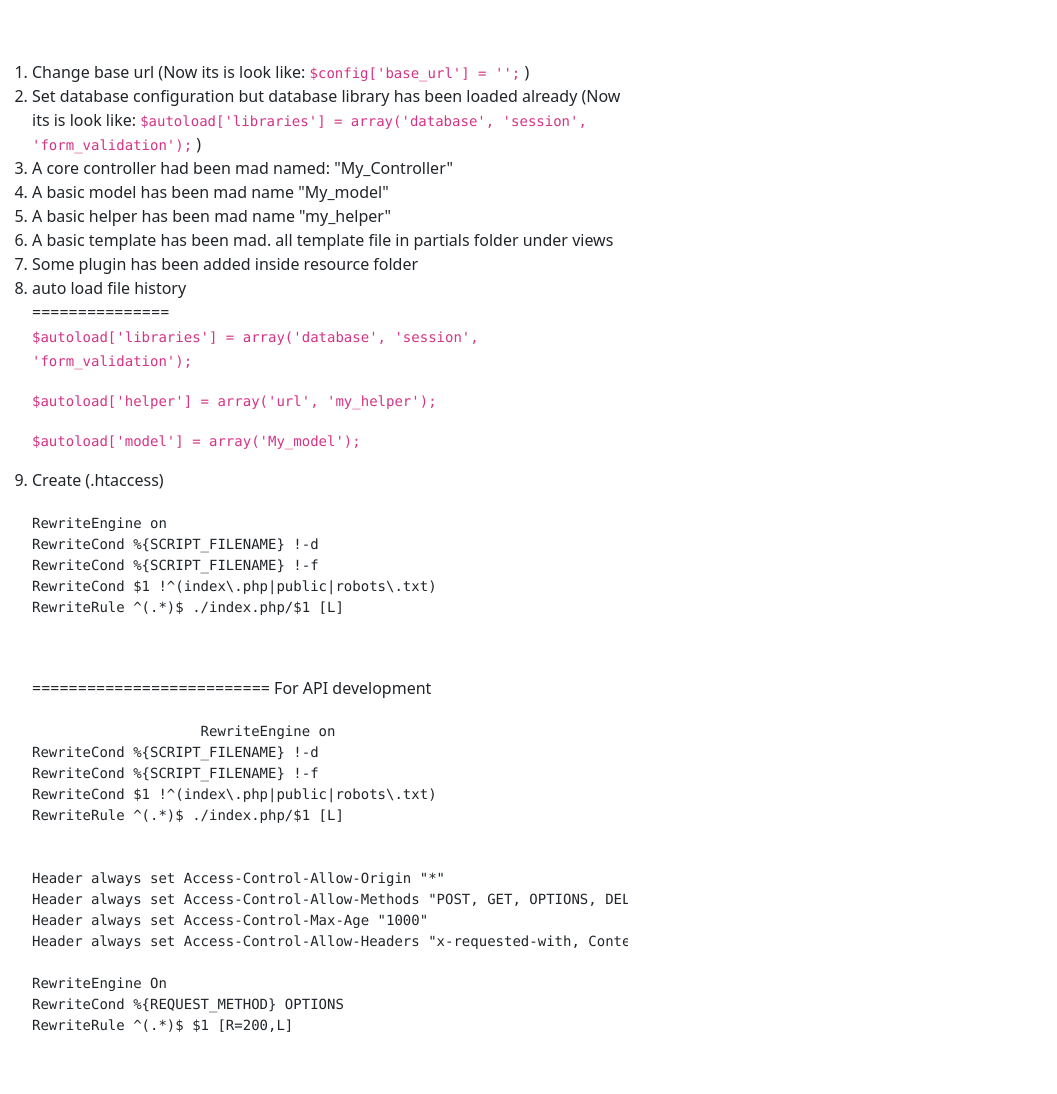
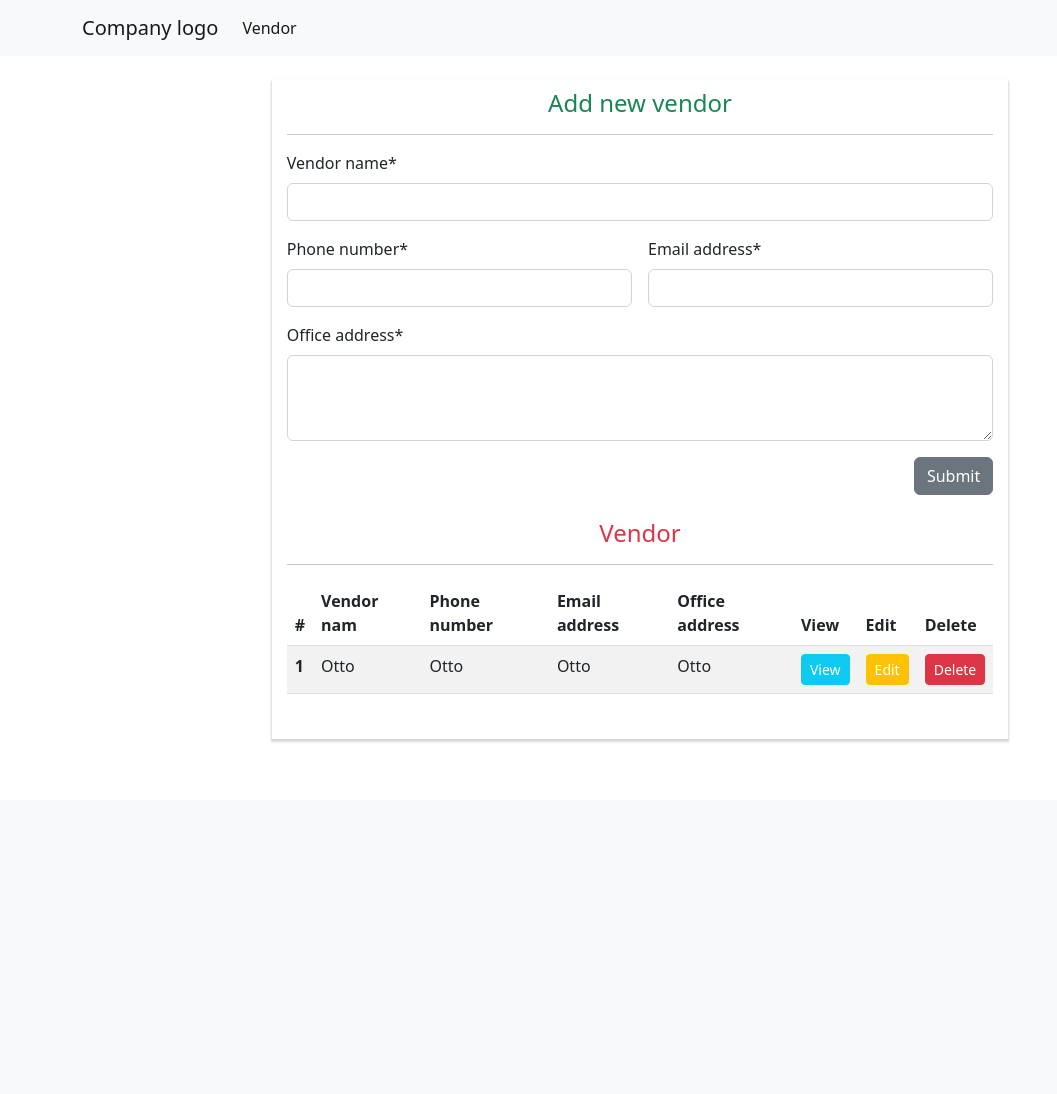
Before and after one commit to mazba07/screening_task, a CodeIgniter app: page /Test_match/ in a window 1280 px wide. Shown: the whole page, without its empty margins (0-1057 px from the left). After the commit the page ends 742 px from the top, so only its background shows below. Run offline with CodeIgniter, Linux system fonts and the light colour scheme; some libraries are stand-ins or nearby versions.

Commit message:
added all

```diff
--- a/application/config/config.php
+++ b/application/config/config.php
@@ -23,7 +23,7 @@ defined('BASEPATH') OR exit('No direct script access allowed');
 | a PHP script and you can easily do that on your own.
 |
 */
-$config['base_url'] = '';
+$config['base_url'] = 'http://localhost/Test_match/screening_task/';
 
 /*
 |--------------------------------------------------------------------------
--- a/application/config/database.php
+++ b/application/config/database.php
@@ -76,9 +76,9 @@ $query_builder = TRUE;
 $db['default'] = array(
 	'dsn'	=> '',
 	'hostname' => 'localhost',
-	'username' => '',
+	'username' => 'root',
 	'password' => '',
-	'database' => '',
+	'database' => 'ciTest_screening_task',
 	'dbdriver' => 'mysqli',
 	'dbprefix' => '',
 	'pconnect' => FALSE,
--- a/application/core/My_Controller.php
+++ b/application/core/My_Controller.php
@@ -69,95 +69,6 @@ class My_Controller extends CI_Controller
         echo json_encode($data);
     }
 
-    public function mail_sender($to = '', $subject = '', $body = '')
-    {
-
-        return 1;
-
-//        $from = "agencydelta3@gmail.com";
-
-        $body = $this->make_perfect_email_content($body);
-
-        $this->load->library('email');
-        $config['protocol'] = 'smtp';
-
-//        $config['smtp_host'] = 'ssl://smtp.googlemail.com';
-//        $config['smtp_port'] = '465';
-//        $config['smtp_user'] = $from;
-//        $config['smtp_pass'] = '';
-
-        $config['charset'] = 'utf-8';
-        $config['newline'] = "\r\n";
-        $config['mailtype'] = 'html';
-        $config['wordwrap'] = TRUE;
-
-        $this->email->initialize($config);
-        $this->email->set_newline("\r\n");
-
-        $this->email->from($from, 'ApkHun');
-        $this->email->to($to);
-        $this->email->subject($subject);
-        $this->email->message($body);
-        if ($this->email->send()) {
-            $data['success'] = 1;
-        } else {
-            $data['success'] = 0;
-            $data['error'] = $this->email->print_debugger(array('headers'));
-        }
-        return $data;
-    }
-
-    public function make_perfect_email_content($body = '')
-    {
-        $email_template_header = '<div style="
-                                    background: #FAFAFA;
-                                    margin: 0;
-                                    text-decoration: none;
-                                    font-family: sans-serif;
-                                    color: #000;
-                                    padding-left: 6%;
-                                    padding-right: 6%;
-                                    padding-bottom: 20px;">
-                                       <p style="
-                                            padding: 15px 0px;
-                                            margin: 0px;
-                                            font-size: 24px;">
-                                          <a href="' . base_url() . '" style="
-                                             text-decoration: none;
-                                             color: #0085c6;">www.apkhun.com</a>
-                                       </p>
-                                       <div style="
-                                            background-color: #fff;
-                                            padding: 2%;
-                                            font-size: 14px;
-                                            color: #6d6a6a;">';
-
-        $email_template_footer = '
-                                         <p style="
-                                           margin-top:24px">Keep using ,
-                                         </p>
-                                         <p style="
-                                             margin-top:24px">
-                                             Customer Service Department
-                                             <br>
-                                             Email us: <a href="mailto:info@apkhun.com">info@apkhun.com</a>
-                                         </p>
-                                         <img src="https://d1ujqdpfgkvqfi.cloudfront.net/favicon-generator/htdocs/favicons/2020-07-01/7eb93271722e096ba0c18c6db203c01c.ico.png"
-                                            style="width: 53px;">
-                                        <p style="
-                                             color: #9E9E9E;
-                                             font-size: 12px;
-                                             margin-top: 57px;
-                                             font-style: italic;
-                                             text-align: center;">
-                                             This is an auto-generated message, please do not reply to this email address
-                                        </p>
-                                     </div>
-                                   </div>';
-
-        return $result = $email_template_header . $body . $email_template_footer;
-    }
-
 
     public function is_valid_param($param = '', $otherwise = '')
     {
--- a/application/views/pages/home/index_v.php
+++ b/application/views/pages/home/index_v.php
@@ -1,67 +1,124 @@
-<div class="row" style="margin-top: 60px">
-    <div class="col-xs-12 col-md-6 col-md-offset-3">
-        <ol>
-            <li>Change base url (Now its is look like: <code>$config['base_url'] = '';</code> )</li>
-            <li>Set database configuration but database library has been loaded already
-                (Now its is look like: <code>$autoload['libraries'] = array('database', 'session', 'form_validation');</code> )
-            </li>
-            <li>
-                A core controller had been mad named: "My_Controller"
-            </li>
-            <li>
-                A basic model has been mad name "My_model"
-            </li>
-            <li>
-                A basic helper has been mad name "my_helper"
-            </li>
-            <li>A basic template has been mad. all template file in partials folder under views</li>
-            <li>Some plugin has been added inside resource folder</li>
-            <li>
-                auto load file history
-                <br>
-                ===============
-                <p><code>$autoload['libraries'] = array('database', 'session', 'form_validation');</code></p>
-                <p><code>$autoload['helper'] = array('url', 'my_helper');</code>
-                </p>
-                <p><code>$autoload['model'] = array('My_model');</code>
-                </p>
-            </li>
-            <li>
-                Create (.htaccess)
-                <pre>
-                    <code>
-RewriteEngine on
-RewriteCond %{SCRIPT_FILENAME} !-d
-RewriteCond %{SCRIPT_FILENAME} !-f
-RewriteCond $1 !^(index\.php|public|robots\.txt)
-RewriteRule ^(.*)$ ./index.php/$1 [L]
-                    </code>
-                </pre>
+<div class="container">
+    <div class="row mt-4">
+        <div class="col-12 col-md-8 offset-md-2">
 
-                ==========================
-                For API development
+            <div class="shadow-block">
+                <h4 class="text-center mt-2 text-success">Add new vendor</h4>
+                <hr>
+                <form class="row g-3 needs-validation" novalidate>
+                    <div class="col-12">
+                        <label class="form-label">Vendor name*</label>
+                        <input type="text" name="vendor_name" class="form-control shadow-none" required>
+                        <div class="valid-feedback">
+                            Looks good!
+                        </div>
+                        <div class="invalid-feedback">
+                            Please provide Vendor name.
+                        </div>
+                    </div>
 
-                <pre>
-                    <code>
-                    RewriteEngine on
-RewriteCond %{SCRIPT_FILENAME} !-d
-RewriteCond %{SCRIPT_FILENAME} !-f
-RewriteCond $1 !^(index\.php|public|robots\.txt)
-RewriteRule ^(.*)$ ./index.php/$1 [L]
+                    <div class="col-6">
+                        <label class="form-label">Phone number*</label>
+                        <input type="number" name="phone_number" class="form-control shadow-none" required>
+                        <div class="valid-feedback">
+                            Looks good!
+                        </div>
+                        <div class="invalid-feedback">
+                            Please provide a valid Phone number.
+                        </div>
+                    </div>
+                    <div class="col-6">
+                        <label class="form-label">Email address*</label>
+                        <input type="email" name="email_address" class="form-control shadow-none" required>
+                        <div class="valid-feedback">
+                            Looks good!
+                        </div>
+                        <div class="invalid-feedback">
+                            Please provide a valid Email address.
+                        </div>
+                    </div>
+
+                    <div class="col-12">
+                        <label class="form-label">Office address*</label>
+                        <textarea class="form-control shadow-none" rows="3" required></textarea>
+                        <div class="valid-feedback">
+                            Looks good!
+                        </div>
+                        <div class="invalid-feedback">
+                            Please provide Office address.
+                        </div>
+                    </div>
+
+                    <div class="col-12 text-end">
+                        <button class="btn btn-secondary" type="submit">Submit</button>
+                    </div>
+                </form>
 
 
-Header always set Access-Control-Allow-Origin "*"
-Header always set Access-Control-Allow-Methods "POST, GET, OPTIONS, DELETE, PUT"
-Header always set Access-Control-Max-Age "1000"
-Header always set Access-Control-Allow-Headers "x-requested-with, Content-Type, origin, authorization, accept, client-security-token"
+                <h4 class="text-center mt-4 text-danger">Vendor</h4>
+                <hr>
+                <div class="table-responsive">
+                    <table class="table table-striped">
+                        <thead>
+                            <tr>
+                                <th scope="col">#</th>
+                                <th scope="col">Vendor nam</th>
+                                <th scope="col">Phone number</th>
+                                <th scope="col">Email address</th>
+                                <th scope="col">Office address</th>
+                                <th scope="col">View</th>
+                                <th scope="col">Edit</th>
+                                <th scope="col">Delete</th>
+                            </tr>
+                        </thead>
+                        <tbody>
+                            <tr>
+                                <th scope="row">1</th>
+                                <td>Otto</td>
+                                <td>Otto</td>
+                                <td>Otto</td>
+                                <td>Otto</td>
+                                <td>
+                                    <a class="btn btn-info btn-sm text-white">View</a>
+                                </td>
+                                <td>
+                                    <a class="btn btn-warning btn-sm text-white">Edit</a>
+                                </td>
+                                <td>
+                                    <a class="btn btn-danger btn-sm text-white">Delete</a>
+                                </td>
+                            </tr>
 
-RewriteEngine On
-RewriteCond %{REQUEST_METHOD} OPTIONS
-RewriteRule ^(.*)$ $1 [R=200,L]
-                    <code>
-                </pre>
 
-            </li>
-        </ol>
+
+                        </tbody>
+
+                    </table>
+                </div>
+
+            </div>
+        </div>
     </div>
 </div>
+
+<script>
+    // Example starter JavaScript for disabling form submissions if there are invalid fields
+    (() => {
+        'use strict'
+
+        // Fetch all the forms we want to apply custom Bootstrap validation styles to
+        const forms = document.querySelectorAll('.needs-validation')
+
+        // Loop over them and prevent submission
+        Array.from(forms).forEach(form => {
+            form.addEventListener('submit', event => {
+                if (!form.checkValidity()) {
+                    event.preventDefault()
+                    event.stopPropagation()
+                }
+
+                form.classList.add('was-validated')
+            }, false)
+        })
+    })()
+</script>
--- a/application/views/partials/css_and_js.php
+++ b/application/views/partials/css_and_js.php
@@ -9,12 +9,16 @@
       href="https://placeimg.com/120/120/any"/>
 
 
-<link href="<?php echo base_url('public/resources/plugin/bootstrap-3.3.7-dist/css/bootstrap.min.css') ?>"
+<link href="<?php echo base_url('public/resources/plugin/bootstrap-5.2.0-dist/css/bootstrap.min.css') ?>"
       rel="stylesheet">
-<link href="<?php echo base_url('public/resources/plugin/font-awesome-4.7.0 2/css/font-awesome.min.css') ?>"
+<link href="<?php echo base_url('public/resources/plugin/font-awesome-6-pro-main/css/all.min.css') ?>"
       rel="stylesheet">
 <link href="<?php echo base_url('public/resources/css/core-style.css') ?>" rel="stylesheet">
 
+<script src="<?php echo base_url('public/resources/plugin/jquery-1.12.4-dist/jquery-1.12.4.min.js') ?>"></script>
+<script src="<?php echo base_url('public/resources/plugin/bootstrap-5.2.0-dist/js/bootstrap.bundle.min.js') ?>"></script>
+
+<script src="<?php echo base_url('public/resources/js/core-script.js') ?>"></script>
 
 <!-- HTML5 shim and Respond.js for IE8 support of HTML5 elements and media queries -->
 <!-- WARNING: Respond.js doesn't work if you view the page via file:// -->
@@ -25,8 +29,3 @@
 <script>
     var baseUrl = "<?php echo base_url()?>";
 </script>
-
-<script src="<?php echo base_url('public/resources/plugin/jquery-1.12.4-dist/jquery-1.12.4.min.js') ?>"></script>
-<script src="<?php echo base_url('public/resources/plugin/bootstrap-3.3.7-dist/js/bootstrap.min.js') ?>"></script>
-
-<script src="<?php echo base_url('public/resources/js/core-script.js') ?>"></script>
--- a/application/views/partials/footer.php
+++ b/application/views/partials/footer.php
@@ -1,6 +1,4 @@
-<?php
-$this->load->view('partials/essential_modal');
-?>
+
 
 </body>
 </html>
--- a/application/views/partials/nav.php
+++ b/application/views/partials/nav.php
@@ -0,0 +1,15 @@
+<nav class="navbar navbar-expand-lg bg-light">
+    <div class="container">
+        <a class="navbar-brand" href="<?php echo base_url() ?>">Company logo</a>
+        <button class="navbar-toggler" type="button" data-bs-toggle="collapse" data-bs-target="#navbarSupportedContent" aria-controls="navbarSupportedContent" aria-expanded="false" aria-label="Toggle navigation">
+            <span class="navbar-toggler-icon"></span>
+        </button>
+        <div class="collapse navbar-collapse" id="navbarSupportedContent">
+            <ul class="navbar-nav me-auto mb-2 mb-lg-0">
+                <li class="nav-item">
+                    <a class="nav-link active" aria-current="page" href="<?php echo base_url() ?>">Vendor</a>
+                </li>
+            </ul>
+        </div>
+    </div>
+</nav>
--- a/public/resources/css/core-style.css
+++ b/public/resources/css/core-style.css
@@ -0,0 +1,6 @@
+.shadow-block {
+    padding: 1px 2% 29px;
+    margin-bottom: 50px;
+    -webkit-box-shadow: 0 2px 2px 1px rgb(158 158 158 / 40%);
+    box-shadow: 0 2px 2px 1px rgb(158 158 158 / 40%);
+}
```
Also changed, not shown: application/views/partials/essential_modal.php (deleted).
